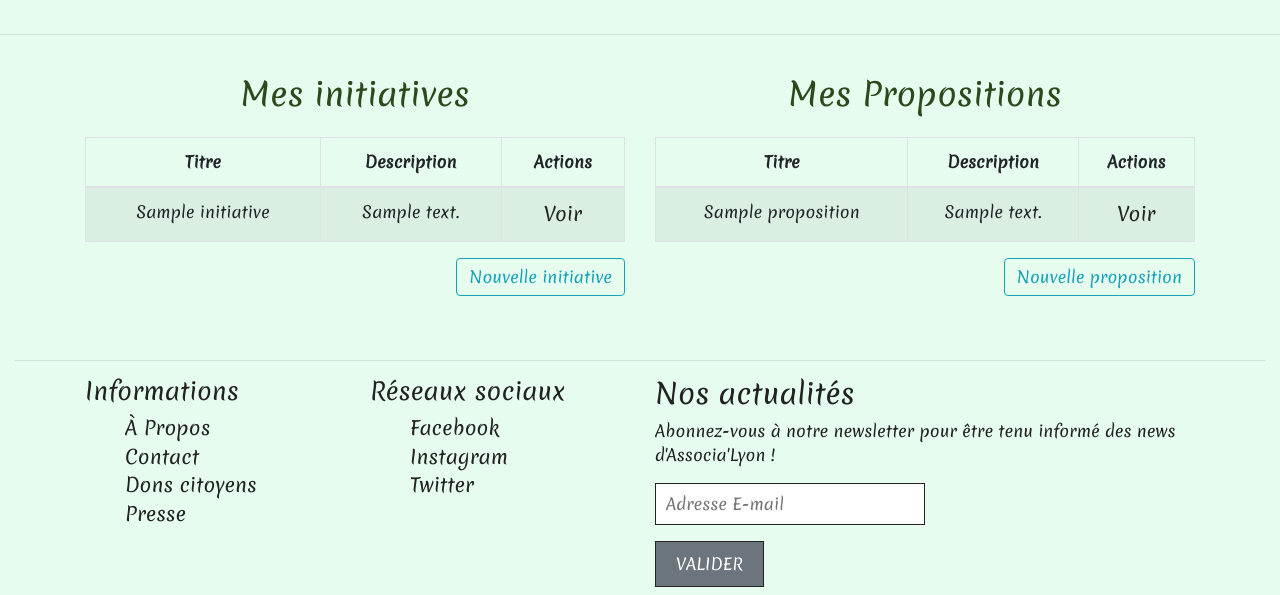
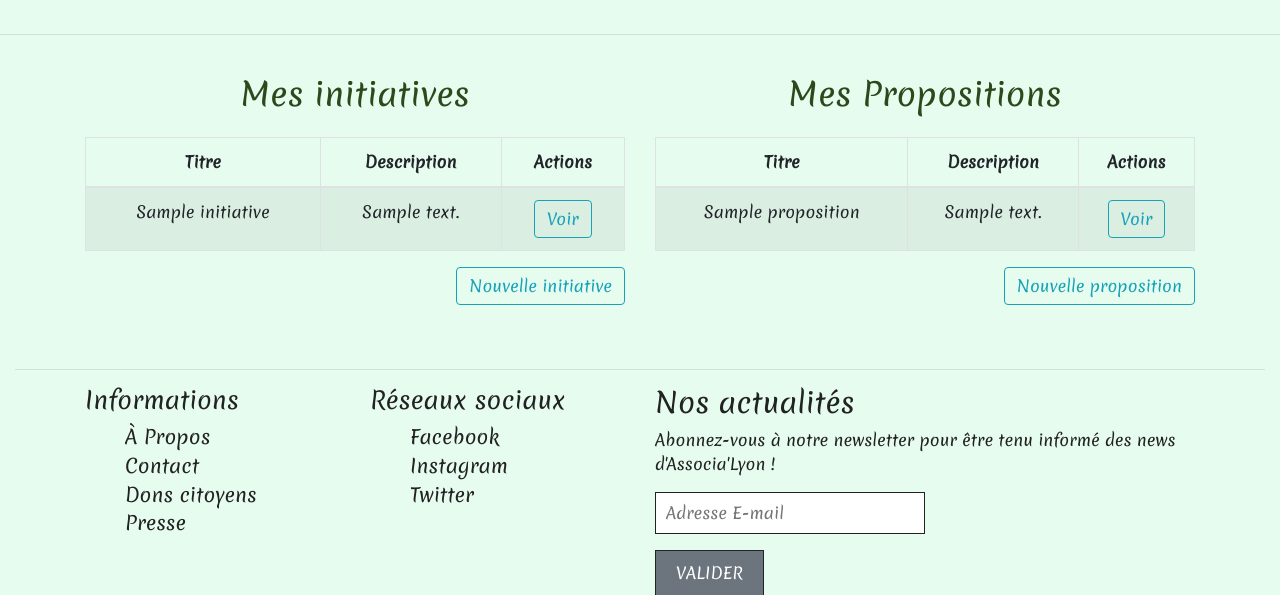
Before and after one commit to rikval/Associa-Lyon, a Symfony app: template templates/userui/userui.html.twig in a window 1280 px wide. Shown: the part 443-1038 px from the top of the page. Run offline with Twig, Linux system fonts and the light colour scheme; the template is opened without the code that fills it: most values are stand-ins (such as "Sample title", 1, 10 or a date in 2020); some libraries are stand-ins or nearby versions.

Commit message:
userui buttons

```diff
--- a/templates/userui/userui.html.twig
+++ b/templates/userui/userui.html.twig
@@ -22,10 +22,11 @@
             <td>{{ initiative.titre }}</td>
             <td>{{ initiative.description }}</td>
             <td>
-                <a href="{{ path('initiative_show', {'id': initiative.id}) }}">Voir</a>
+                <a href="{{ path('initiative_show', {'id': initiative.id}) }}" class="btn btn-outline-info">Voir</a>
 
                 {% if is_granted('ROLE_USER') and initiative.user.id == user.id %}
-                <a href="{{ path('initiative_edit', {'id': initiative.id}) }}">Modifier</a>
+                <a href="{{ path('initiative_edit', {'id': initiative.id}) }}" class="btn btn-outline-info mt-2">Modifier</a>
+
                 {% endif %}
             </td>
         </tr>
@@ -57,9 +58,9 @@
             <td>{{ proposition.titre }}</td>
             <td>{{ proposition.description }}</td>
             <td>
-                <a href="{{ path('proposition_show', {'id': proposition.id}) }}">Voir</a>
+                <a href="{{ path('proposition_show', {'id': proposition.id}) }}" class="btn btn-outline-info">Voir</a>
                 {% if is_granted('ROLE_USER') and proposition.user.id == user.id %}
-                <a href="{{ path('proposition_edit', {'id': proposition.id}) }}">Modifier</a>
+                <a href="{{ path('proposition_edit', {'id': proposition.id}) }}" class="btn btn-outline-info mt-2">Modifier</a>
                 {% endif %}
             </td>
         </tr>
```
